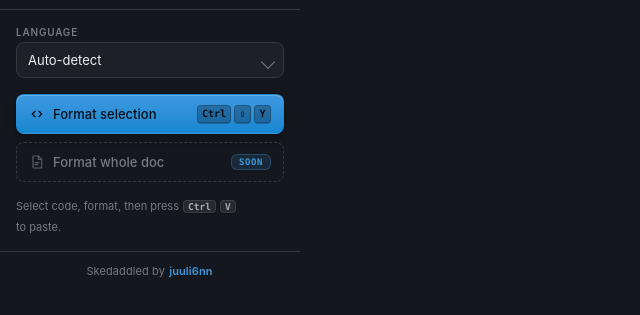
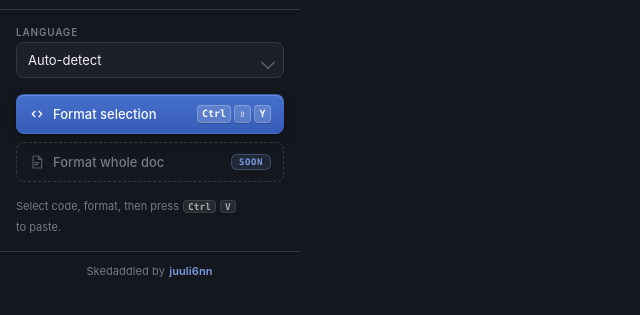
Before and after one commit to juuli6nn/Codocs, a website built with Vite: page src/popup/popup.html in a window 1280 px wide. Shown: the part 53-368 px from the top of the page, without its empty margins (0-640 px from the left). Built offline with nearby package versions, Linux system fonts and the light colour scheme; some packages are replaced by stand-ins of ours.

Commit message:
Update popup.css

```diff
--- a/src/popup/popup.css
+++ b/src/popup/popup.css
@@ -15,15 +15,21 @@
   --color-rule:     oklch(0.34 0.014 265);
   --color-rule-2:   oklch(0.40 0.016 265);
 
-  /* accent — Atom One Dark ink-blue, preserved */
-  --color-accent:     oklch(0.66 0.135 245);
-  --color-accent-2:   oklch(0.60 0.145 245);
-  --color-accent-ink: oklch(0.16 0.02 260);
+  /* accent — refined indigo. Calmer and lower-chroma than a bright sky blue,
+     which reads more professional and is easier on the eyes against the dark UI. */
+  --color-accent:        oklch(0.70 0.11 264);   /* text, icons, links, focus on dark */
+  --color-accent-hover:  oklch(0.77 0.10 264);   /* link / icon hover */
+  --color-accent-fill:   oklch(0.56 0.15 264);   /* primary button (top of gradient) */
+  --color-accent-fill-2: oklch(0.50 0.15 264);   /* primary button (bottom) / active */
+  --color-accent-lift:   oklch(0.61 0.15 264);   /* primary button hover */
+  --color-accent-ink:    oklch(0.99 0.005 264);  /* text on the accent fill */
+  --color-accent-tint:   oklch(0.70 0.11 264 / 0.12); /* soft tinted fills */
+  --color-accent-ring:   oklch(0.70 0.11 264 / 0.32); /* focus rings */
 
   /* semantic */
   --color-success: oklch(0.78 0.13 140);
   --color-error:   oklch(0.68 0.16 22);
-  --color-focus:   oklch(0.72 0.13 245);
+  --color-focus:   oklch(0.70 0.11 264);
 
   --font-mono: "SF Mono", "JetBrains Mono", "Fira Code", ui-monospace, Menlo, Consolas, monospace;
   --font-body: -apple-system, BlinkMacSystemFont, "Segoe UI", Roboto, system-ui, sans-serif;
@@ -64,7 +70,7 @@ body {
   height: 120px;
   pointer-events: none;
   background:
-    radial-gradient(120% 80% at 80% -20%, oklch(0.66 0.135 245 / 0.14), transparent 60%);
+    radial-gradient(120% 80% at 80% -20%, var(--color-accent-tint), transparent 60%);
 }
 
 /* ─── Header ─────────────────────────────────────────────── */
@@ -194,7 +200,7 @@ select:hover { border-color: var(--color-rule-2); background: var(--color-paper-
 
 select:focus-visible {
   border-color: var(--color-accent);
-  box-shadow: 0 0 0 3px oklch(0.66 0.135 245 / 0.22);
+  box-shadow: 0 0 0 3px var(--color-accent-ring);
 }
 
 /* ─── Buttons ────────────────────────────────────────────── */
@@ -239,7 +245,7 @@ select:focus-visible {
 
 .btn:focus-visible {
   outline: none;
-  box-shadow: 0 0 0 3px oklch(0.66 0.135 245 / 0.30);
+  box-shadow: 0 0 0 3px var(--color-accent-ring);
 }
 
 .btn:active:not(:disabled) { transform: translateY(1px); }
@@ -248,18 +254,18 @@ select:focus-visible {
 
 /* primary */
 .btn-primary {
-  background: linear-gradient(180deg, var(--color-accent), var(--color-accent-2));
+  background: linear-gradient(180deg, var(--color-accent-fill), var(--color-accent-fill-2));
   color: var(--color-accent-ink);
-  box-shadow: var(--shadow-btn), inset 0 1px 0 oklch(1 0 0 / 0.22);
+  box-shadow: var(--shadow-btn), inset 0 1px 0 oklch(1 0 0 / 0.18);
 }
 
 .btn-primary:hover:not(:disabled) {
-  background: linear-gradient(180deg, oklch(0.70 0.135 245), var(--color-accent));
+  background: linear-gradient(180deg, var(--color-accent-lift), var(--color-accent-fill));
 }
 
 .btn-primary .kbd kbd {
-  background: oklch(0.16 0.02 260 / 0.28);
-  border-color: oklch(0 0 0 / 0.22);
+  background: oklch(1 0 0 / 0.16);
+  border-color: oklch(1 0 0 / 0.22);
   color: var(--color-accent-ink);
 }
 
@@ -295,8 +301,8 @@ select:focus-visible {
   letter-spacing: 0.6px;
   text-transform: uppercase;
   color: var(--color-accent);
-  background: oklch(0.66 0.135 245 / 0.14);
-  border: 1px solid oklch(0.66 0.135 245 / 0.30);
+  background: var(--color-accent-tint);
+  border: 1px solid var(--color-accent-ring);
   padding: 2px 7px;
   border-radius: var(--radius-pill);
 }
@@ -385,8 +391,8 @@ kbd {
 .status.hidden { display: none; }
 
 .status.loading {
-  background: oklch(0.66 0.135 245 / 0.10);
-  border-color: oklch(0.66 0.135 245 / 0.30);
+  background: var(--color-accent-tint);
+  border-color: var(--color-accent-ring);
   color: var(--color-accent);
 }
 .status.loading::before { animation: pulse 1.1s var(--ease-out) infinite; }
@@ -429,11 +435,11 @@ kbd {
   transition: color var(--dur) var(--ease-out);
 }
 
-.credit a:hover { color: oklch(0.74 0.13 245); text-decoration: underline; text-underline-offset: 2px; }
-.credit a:active { color: var(--color-accent-2); }
+.credit a:hover { color: var(--color-accent-hover); text-decoration: underline; text-underline-offset: 2px; }
+.credit a:active { color: var(--color-accent-fill); }
 .credit a:focus-visible {
   outline: none;
-  box-shadow: 0 0 0 3px oklch(0.66 0.135 245 / 0.30);
+  box-shadow: 0 0 0 3px var(--color-accent-ring);
 }
 
 /* ─── Reduced motion ─────────────────────────────────────── */
```
